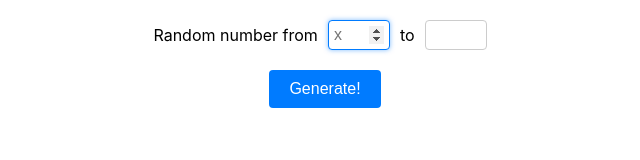
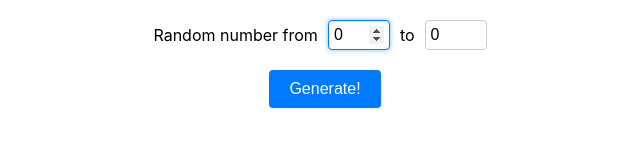
Before and after one commit to EranLavan/words-beyond, a React (Create React App) app: page / in a window 1280 px wide. Shown: the top 160 px of the page, without its empty margins (315-955 px from the left). Built offline with nearby package versions, Linux system fonts and the light colour scheme.

Commit message:
modified:   src/components-r/RandomizerA.js

```diff
--- a/src/components-r/RandomizerA.js
+++ b/src/components-r/RandomizerA.js
@@ -3,7 +3,7 @@ import './styles/RndAStyleA.css';
 
 function RandomizerA() {
 
-  const [inputOne, setInputOne] = useState('');
+  const [inputOne, setInputOne] = useState(0);
   //Look at ^^ this useState carefully, maybe it shouldn't be '', sondern 0 or smth else
   const [inputTwo, setInputTwo] = useState(0);
   const [result, setResult] = useState('');
@@ -14,13 +14,12 @@ function RandomizerA() {
   }, [])
 
   const randomize = () => {
-    const randomNumber = Math.ceil((Math.random()*10));
+    const helperNumber = Math.ceil((Math.random()*(inputTwo - inputOne + 1)));
+    console.log(typeof(helperNumber));
+    const randomNumber = helperNumber + inputOne - 1;
+    console.log(typeof(randomNumber))
     setResult(randomNumber);
   }
-
-
-
-
 
   return (
     <div>
@@ -37,7 +36,13 @@ function RandomizerA() {
         >
         </input> to
 
-        <input className='input'>
+        <input
+          className='input'
+          type='number'
+          placeholder='y'
+          value={inputTwo}
+          onChange={(e) => setInputTwo(e.target.value)}
+        >
         </input>
       </div>
 
```
